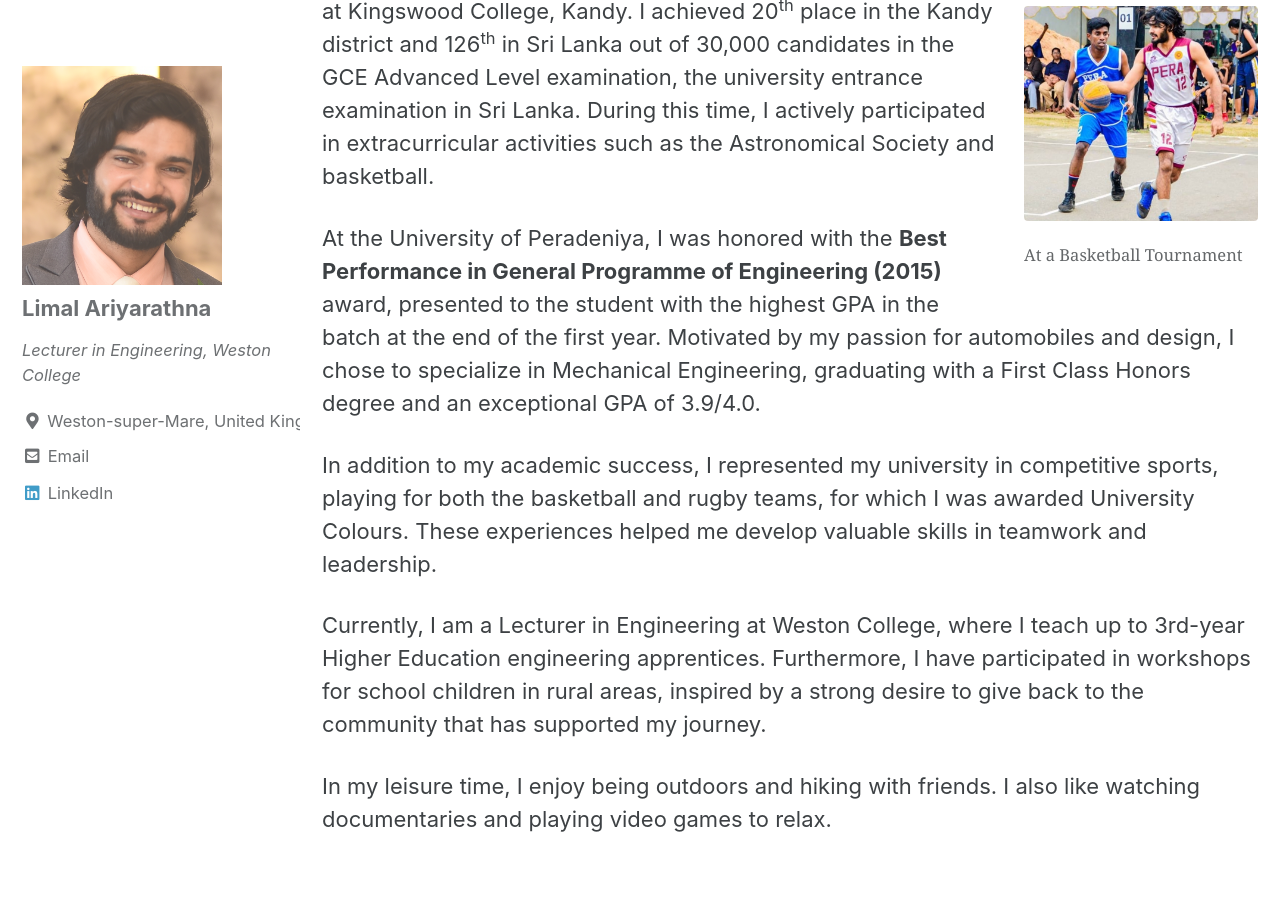
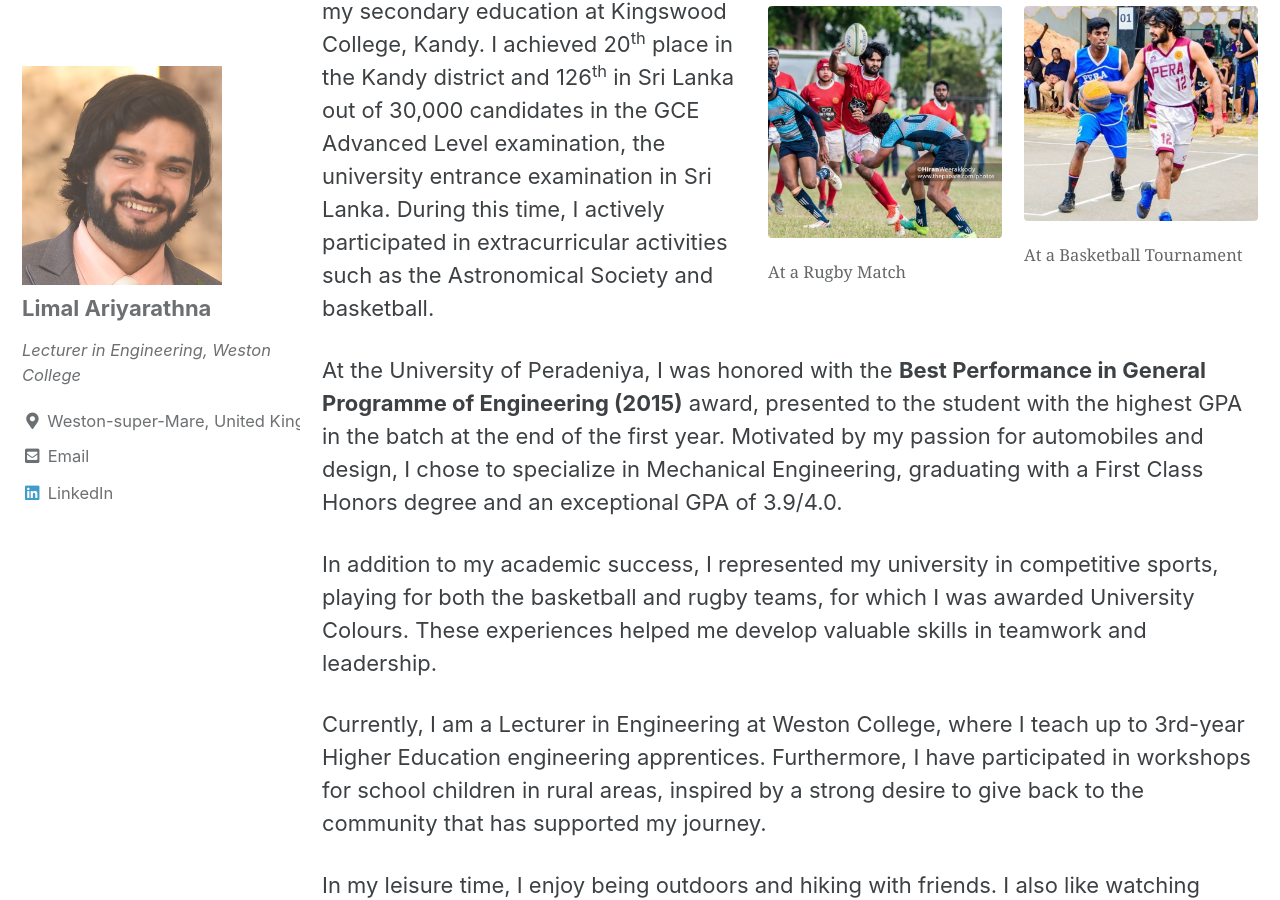
Before and after one commit to limaldeelaka/limaldeelaka.github.io, a Jekyll site: the page built from _pages/about.md, in a window 1280 px wide and 900 px high, scrolled down 1018 px. Built offline with Jekyll 4.4.1, drawn with Linux system fonts in a browser that asks for light colours; cached includes are drawn as plain includes.

Commit message:
Rugby Picture

```diff
--- a/_pages/about.md
+++ b/_pages/about.md
@@ -38,6 +38,10 @@ I'm a lecturer in Engineering at Weston College, United Kingdom.
   <img src="{{ site.url }}{{ site.baseurl }}/assets/images/seminar.jpg" alt="">
   <figcaption>At a Basketball Tournament</figcaption>
 </figure>
+<figure style="width: 25%" class="align-right">
+  <img src="{{ site.url }}{{ site.baseurl }}/assets/images/Rugby.jpg" alt="">
+  <figcaption>At a Rugby Match</figcaption>
+</figure>
 
 I was born in Sri Lanka and completed my secondary education at Kingswood College, Kandy. I achieved  20<sup>th</sup> place in the Kandy district and 126<sup>th</sup> in Sri Lanka out of 30,000 candidates in the GCE Advanced Level examination, the university entrance examination in Sri Lanka. During this time, I actively participated in extracurricular activities such as the Astronomical Society and basketball.
 
```
Also changed, not shown: assets/images/Rugby.png (deleted).
